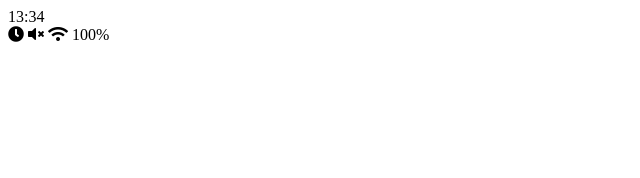
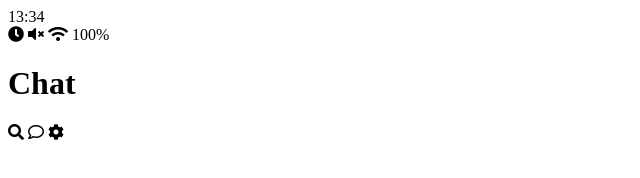
Before and after one commit to kneeprayer/kakao-clone-handson, a plain HTML site: page index.html in a window 1280 px wide. Shown: the whole page, without its empty margins (0-640 px from the left). Drawn offline with Linux system fonts and the light colour scheme.

Commit message:
#1.2 Screen Title

```diff
--- a/index.html
+++ b/index.html
@@ -10,7 +10,7 @@
             integrity="sha384-50oBUHEmvpQ+1lW4y57PTFmhCaXp0ML5d60M1M7uH2+nqUivzIebhndOJK28anvf"
             crossorigin="anonymous"
         />
-        <title>Document | Kakao Clone</title>
+        <title>Chat | Kakao Clone</title>
     </head>
 
     <body>
@@ -26,5 +26,21 @@
                 <span class="status-bar__battery-level">100%</span>
             </div>
         </div>
+        <header class="header">
+            <div class="header__header-column">
+                <h1 class="header__title">Chat</h1>
+            </div>
+            <div class="header__header-column">
+                <span class="header-icon">
+                    <i class="fas fa-search"></i>
+                </span>
+                <span class="header-icon">
+                    <i class="far fa-comment"></i>
+                </span>
+                <span class="header-icon">
+                    <i class="fas fa-cog"></i>
+                </span>
+            </div>
+        </header>
     </body>
 </html>
```
